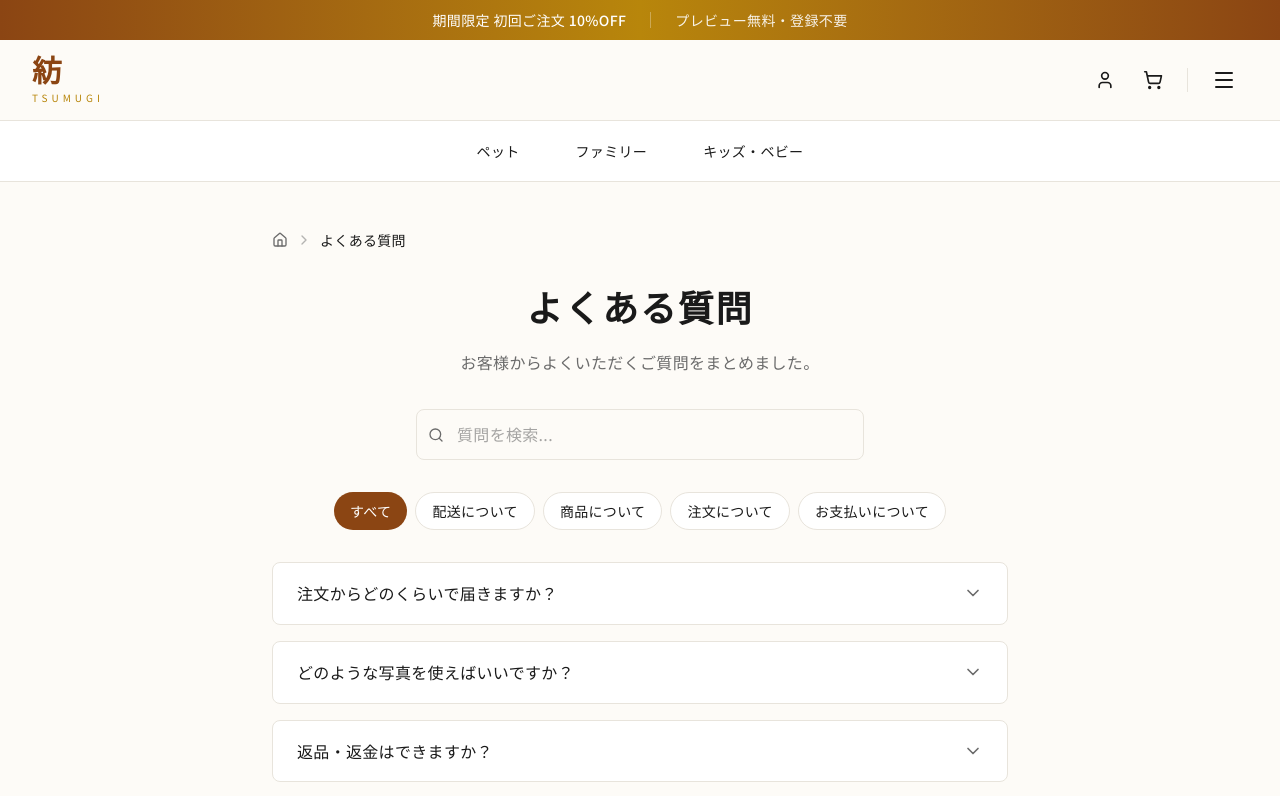
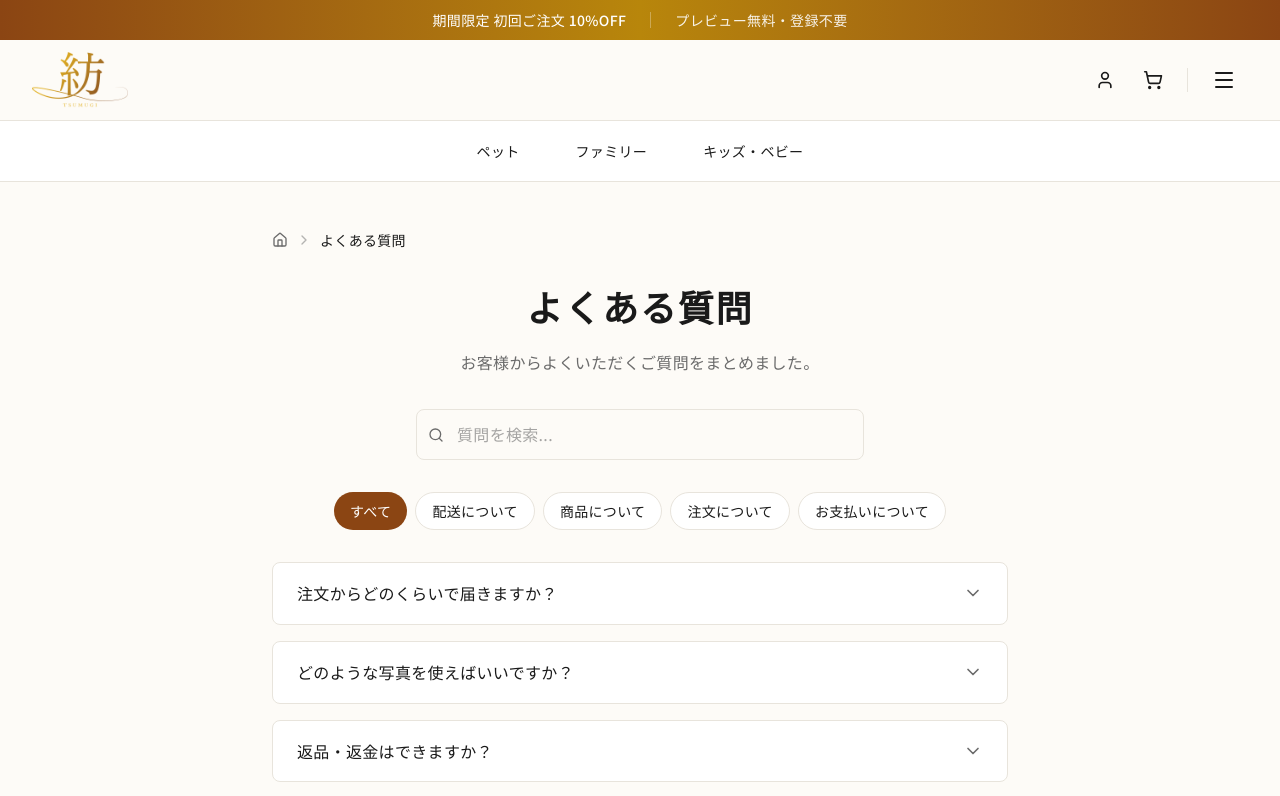
Before and after one commit to LB0000/tsumugi, a React (Vite) app: page /faq in a window 1280 px wide. Shown: the top 796 px of the page. Built offline with nearby package versions, Linux system fonts and the light colour scheme; no server answers; a web font is replaced by a local one.

Commit message:
feat: ロゴ画像を差し替え（ヘッダー＋ファビコン）
- ヘッダーのテキストロゴをlogo.png画像に変更
- ファビコンをvite.svgからlogo.pngに変更

```diff
--- a/index.html
+++ b/index.html
@@ -3,7 +3,7 @@
 
 <head>
   <meta charset="UTF-8" />
-  <link rel="icon" type="image/svg+xml" href="/vite.svg" />
+  <link rel="icon" type="image/png" href="/logo.png" />
   <meta name="viewport" content="width=device-width, initial-scale=1.0" />
   <title>TSUMUGI - 肖像画ギフト専門店</title>
   <meta name="description" content="ペットや家族の写真をルネサンス風の肖像画に変換。世界に一つだけのギフトをお届けします。" />
--- a/src/components/common/Header.tsx
+++ b/src/components/common/Header.tsx
@@ -42,15 +42,12 @@ export function Header() {
         <div className="max-w-7xl mx-auto px-4 sm:px-6 lg:px-8">
           <div className="flex items-center justify-between h-14 sm:h-20 gap-4 sm:gap-6">
             {/* Logo */}
-            <Link to="/" className="flex items-center gap-3 flex-shrink-0 group">
-              <div className="flex flex-col">
-                <span className="font-serif text-2xl sm:text-3xl font-bold text-primary tracking-widest transition-colors group-hover:text-primary-hover">
-                  紡
-                </span>
-                <span className="text-[9px] sm:text-[10px] text-secondary tracking-[0.4em] uppercase">
-                  TSUMUGI
-                </span>
-              </div>
+            <Link to="/" className="flex items-center flex-shrink-0 group">
+              <img
+                src="/logo.png"
+                alt="TSUMUGI"
+                className="h-10 sm:h-14 w-auto transition-opacity group-hover:opacity-80"
+              />
             </Link>
 
             {/* User Actions */}
```
Also changed, not shown: public/logo.png (added).
